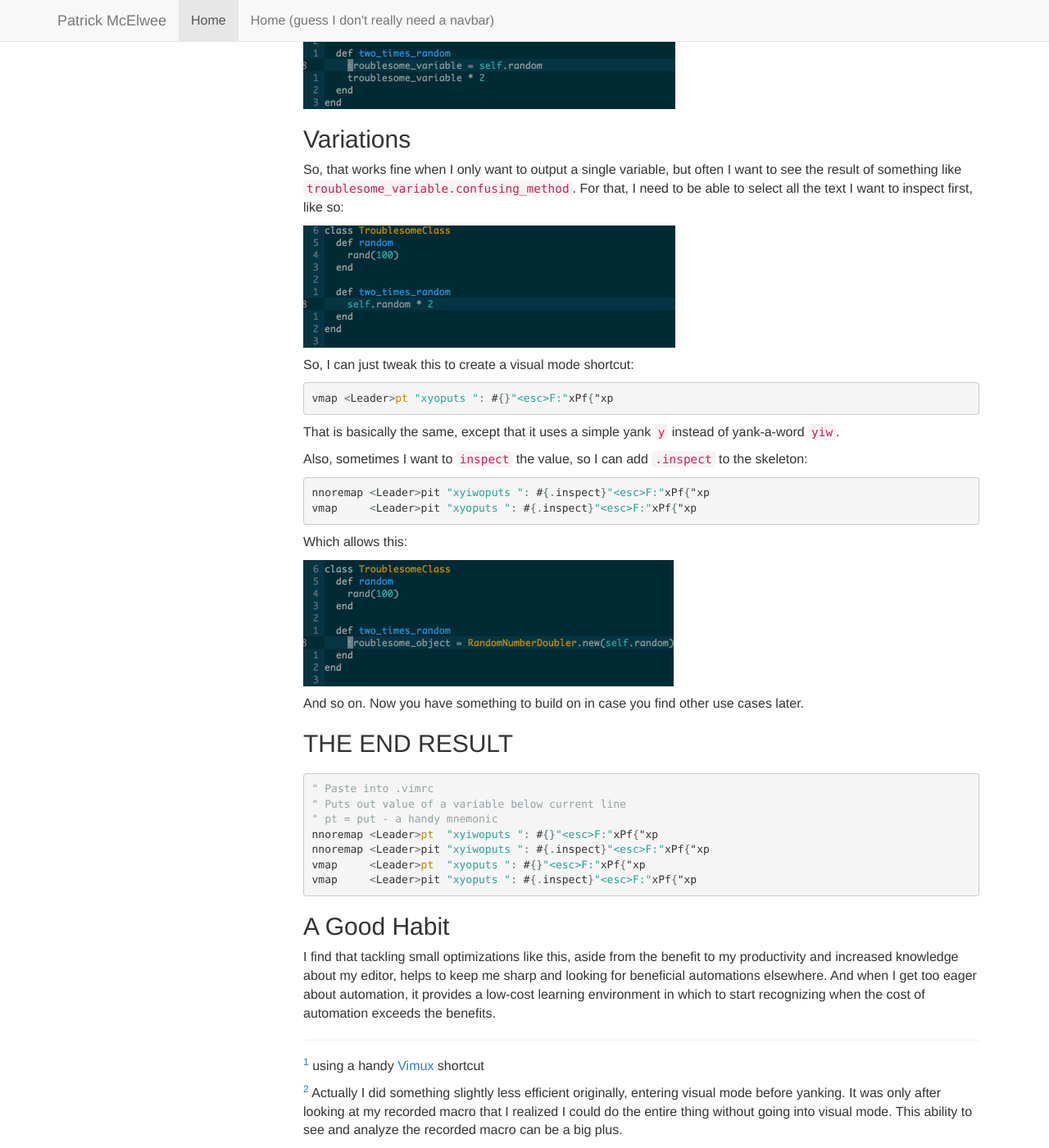
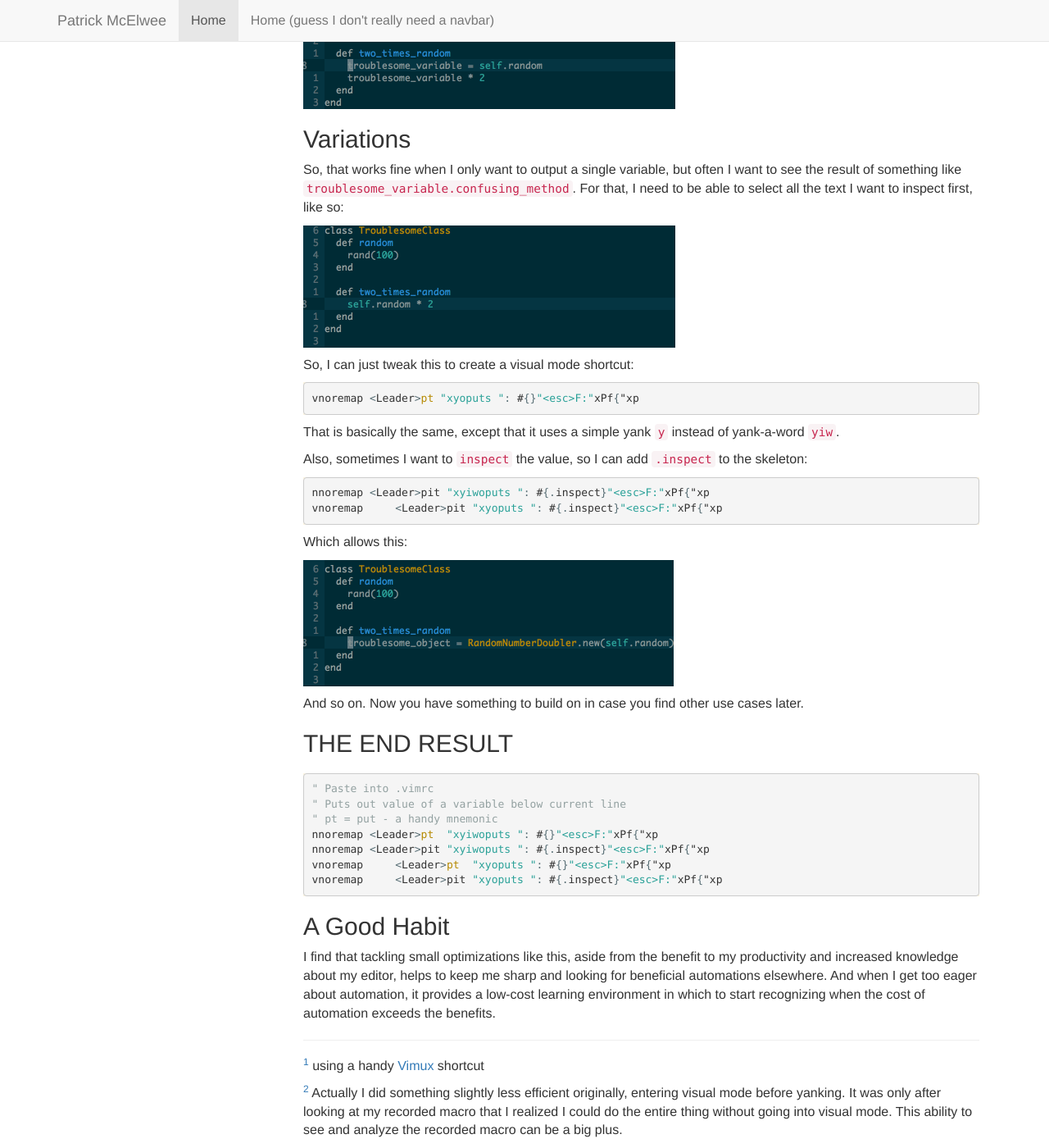
Before and after one commit to patrickmcelwee/patrickmcelwee.github.io, a Jekyll site: the page built from _posts/2015-01-12-vim-config-for-debugging-ruby.markdown, in a window 1280 px wide and 1400 px high, scrolled down 1602 px. Shown: the whole window at 82% size. Built offline with Jekyll 4.4.1, drawn with Linux system fonts in a browser that asks for light colours; Markdown is read by kramdown in place of the engine named in the settings; comment, search, counter and statistics services are not loaded.

Commit message:
Tweak vim post (vnoremap better than vmap)

```diff
--- a/_posts/2015-01-12-vim-config-for-debugging-ruby.markdown
+++ b/_posts/2015-01-12-vim-config-for-debugging-ruby.markdown
@@ -120,7 +120,7 @@ So, I can just tweak this to create a
 visual mode shortcut:
 
 {% highlight vim %}
-vmap <Leader>pt "xyoputs ": #{}"<esc>F:"xPf{"xp
+vnoremap <Leader>pt "xyoputs ": #{}"<esc>F:"xPf{"xp
 {% endhighlight %}
 
 That is basically the same, except that it uses a simple yank `y` instead of
@@ -130,7 +130,7 @@ Also, sometimes I want to `inspect` the value, so I can add `.inspect` to the sk
 
 {% highlight vim %}
 nnoremap <Leader>pit "xyiwoputs ": #{.inspect}"<esc>F:"xPf{"xp
-vmap     <Leader>pit "xyoputs ": #{.inspect}"<esc>F:"xPf{"xp
+vnoremap     <Leader>pit "xyoputs ": #{.inspect}"<esc>F:"xPf{"xp
 {% endhighlight %}
 
 Which allows this:
@@ -150,8 +150,8 @@ THE END RESULT
 " pt = put - a handy mnemonic
 nnoremap <Leader>pt  "xyiwoputs ": #{}"<esc>F:"xPf{"xp
 nnoremap <Leader>pit "xyiwoputs ": #{.inspect}"<esc>F:"xPf{"xp
-vmap     <Leader>pt  "xyoputs ": #{}"<esc>F:"xPf{"xp
-vmap     <Leader>pit "xyoputs ": #{.inspect}"<esc>F:"xPf{"xp
+vnoremap     <Leader>pt  "xyoputs ": #{}"<esc>F:"xPf{"xp
+vnoremap     <Leader>pit "xyoputs ": #{.inspect}"<esc>F:"xPf{"xp
 {% endhighlight %}
 
 A Good Habit
```
